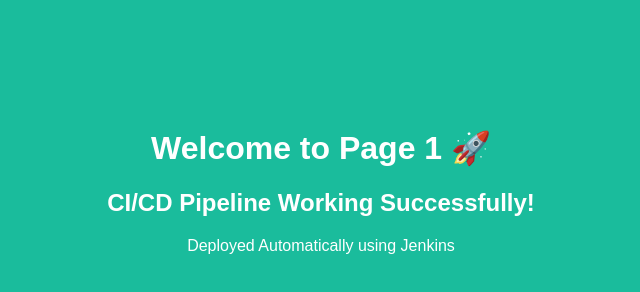
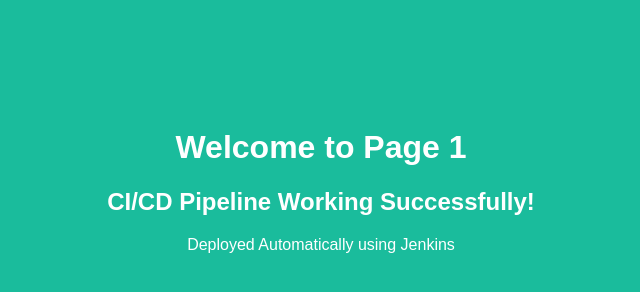
Before and after one commit to richiee3e/devops-cicd-assignment, a plain HTML site: page page1/index.html in a window 1280 px wide. Shown: the whole page, without its empty margins (319-959 px from the left). Drawn offline with Linux system fonts and the light colour scheme.

Commit message:
Update index.html

```diff
--- a/page1/index.html
+++ b/page1/index.html
@@ -13,7 +13,7 @@
     </style>
 </head>
 <body>
-    <h1>Welcome to Page 1 🚀</h1>
+    <h1>Welcome to Page 1 </h1>
     <h2>CI/CD Pipeline  Working Successfully!</h2>
     <p>Deployed Automatically using Jenkins</p>
 </body>
```
